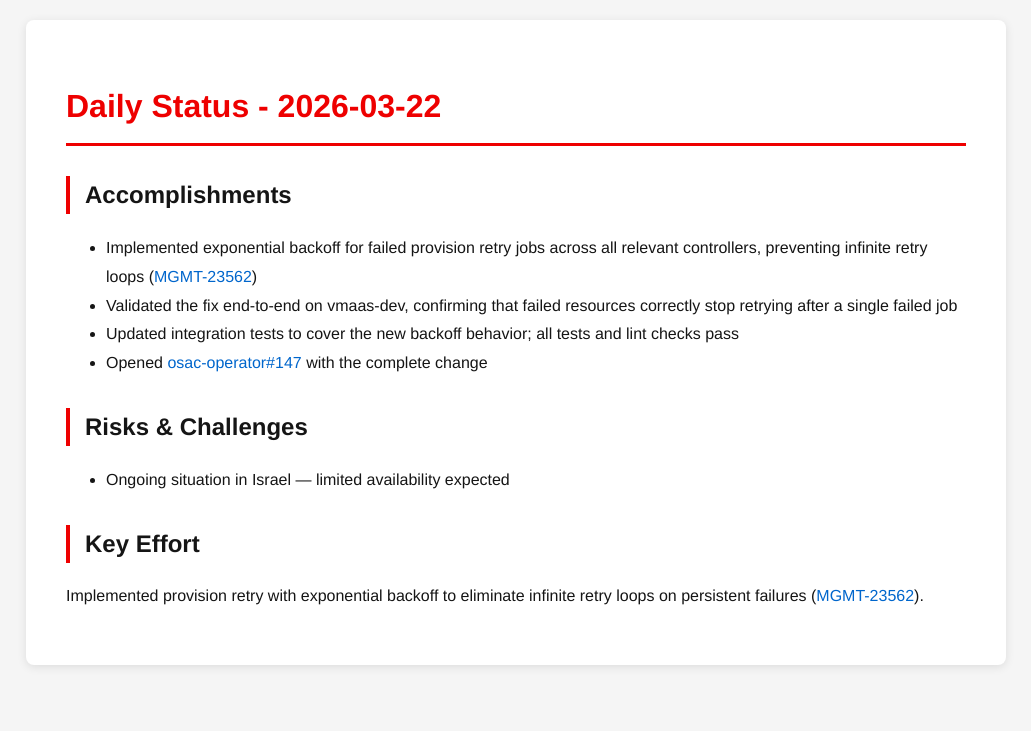
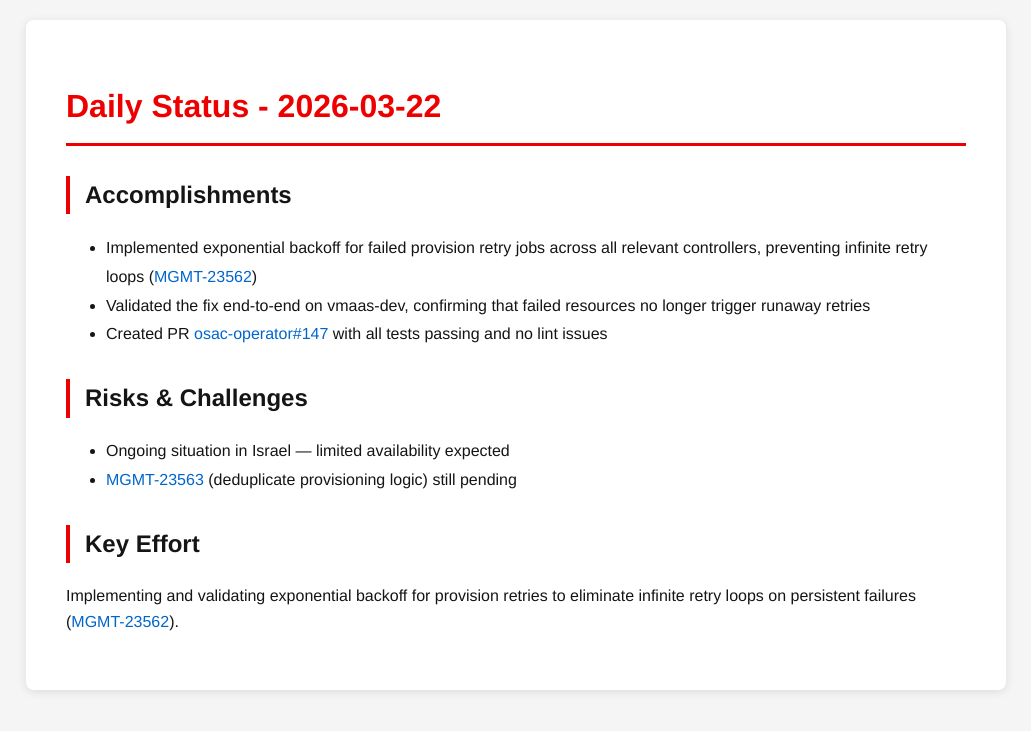
Before and after one commit to tzvatot/daily-status, a Jekyll site: the page built from 2026-03-22.md, in a window 1280 px wide. Shown: the top 731 px of the page, without its empty margins (124-1155 px from the left). Built offline with Jekyll 4.4.1, drawn with Linux system fonts in a browser that asks for light colours.

Commit message:
Daily status update - 2026-03-22

```diff
--- a/2026-03-22.md
+++ b/2026-03-22.md
@@ -8,12 +8,12 @@ date: 2026-03-22
 
 ## Accomplishments
 - Implemented exponential backoff for failed provision retry jobs across all relevant controllers, preventing infinite retry loops ([MGMT-23562](https://issues.redhat.com/browse/MGMT-23562))
-- Validated the fix end-to-end on vmaas-dev, confirming that failed resources correctly stop retrying after a single failed job
-- Updated integration tests to cover the new backoff behavior; all tests and lint checks pass
-- Opened [osac-operator#147](https://github.com/osac-project/osac-operator/pull/147) with the complete change
+- Validated the fix end-to-end on vmaas-dev, confirming that failed resources no longer trigger runaway retries
+- Created PR [osac-operator#147](https://github.com/osac-project/osac-operator/pull/147) with all tests passing and no lint issues
 
 ## Risks & Challenges
 - Ongoing situation in Israel — limited availability expected
+- [MGMT-23563](https://issues.redhat.com/browse/MGMT-23563) (deduplicate provisioning logic) still pending
 
 ## Key Effort
-Implemented provision retry with exponential backoff to eliminate infinite retry loops on persistent failures ([MGMT-23562](https://issues.redhat.com/browse/MGMT-23562)).
+Implementing and validating exponential backoff for provision retries to eliminate infinite retry loops on persistent failures ([MGMT-23562](https://issues.redhat.com/browse/MGMT-23562)).
```
